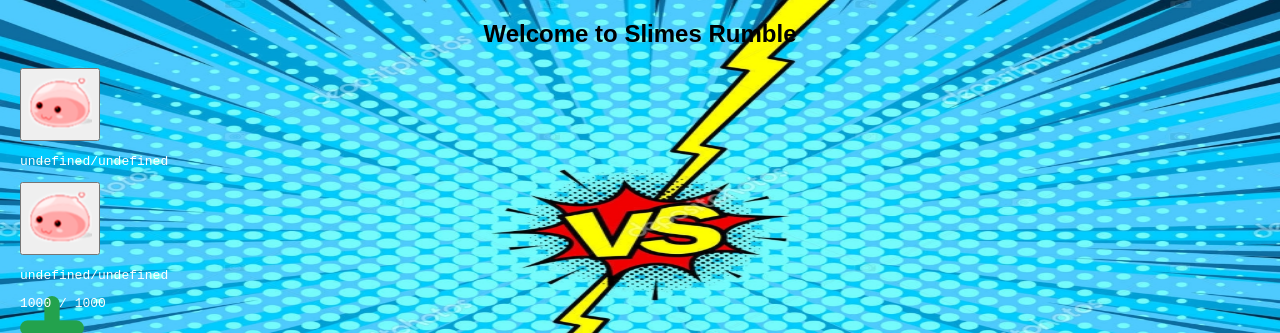
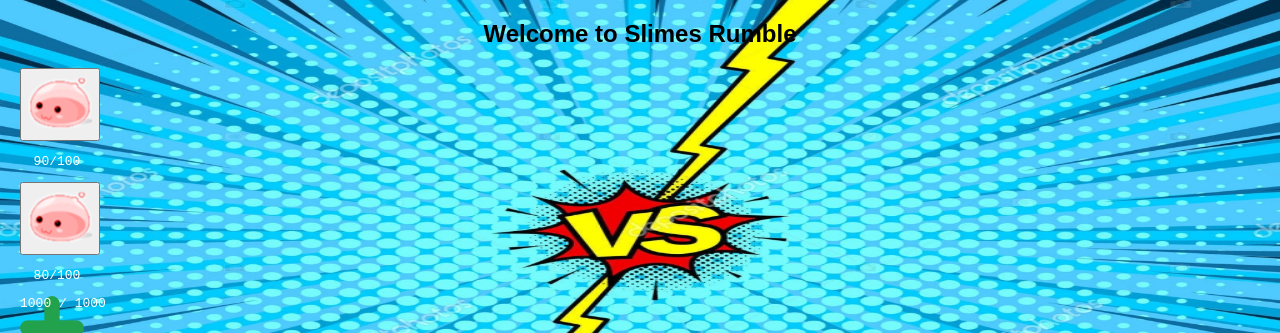
Before and after one commit to Knoty/reactive_slimes, a React (Create React App) app: page / in a window 1280 px wide. Shown: the top 333 px of the page. Built offline with nearby package versions, Linux system fonts and the light colour scheme.

Commit message:
Correctly passed props for slimes components.

```diff
--- a/src/SlimesGroup.jsx
+++ b/src/SlimesGroup.jsx
@@ -3,7 +3,7 @@
 
 const SlimesGroup = (props) => (
     <div>
-      {props.slimes.map((slime) => <Slime key={slime.id} />)}
+      {props.slimes.map((slime) => <Slime key={slime.id} {...slime} />)}
     </div>
 );
 
```
